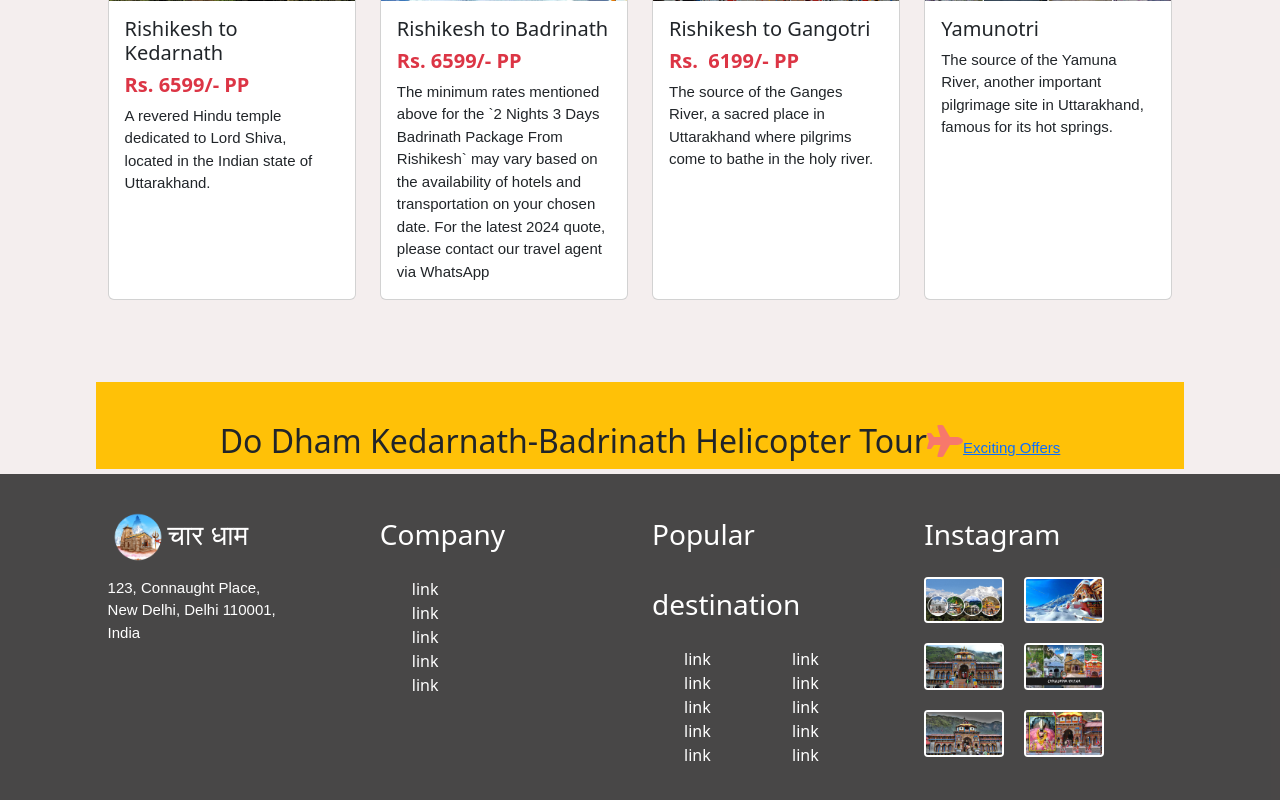
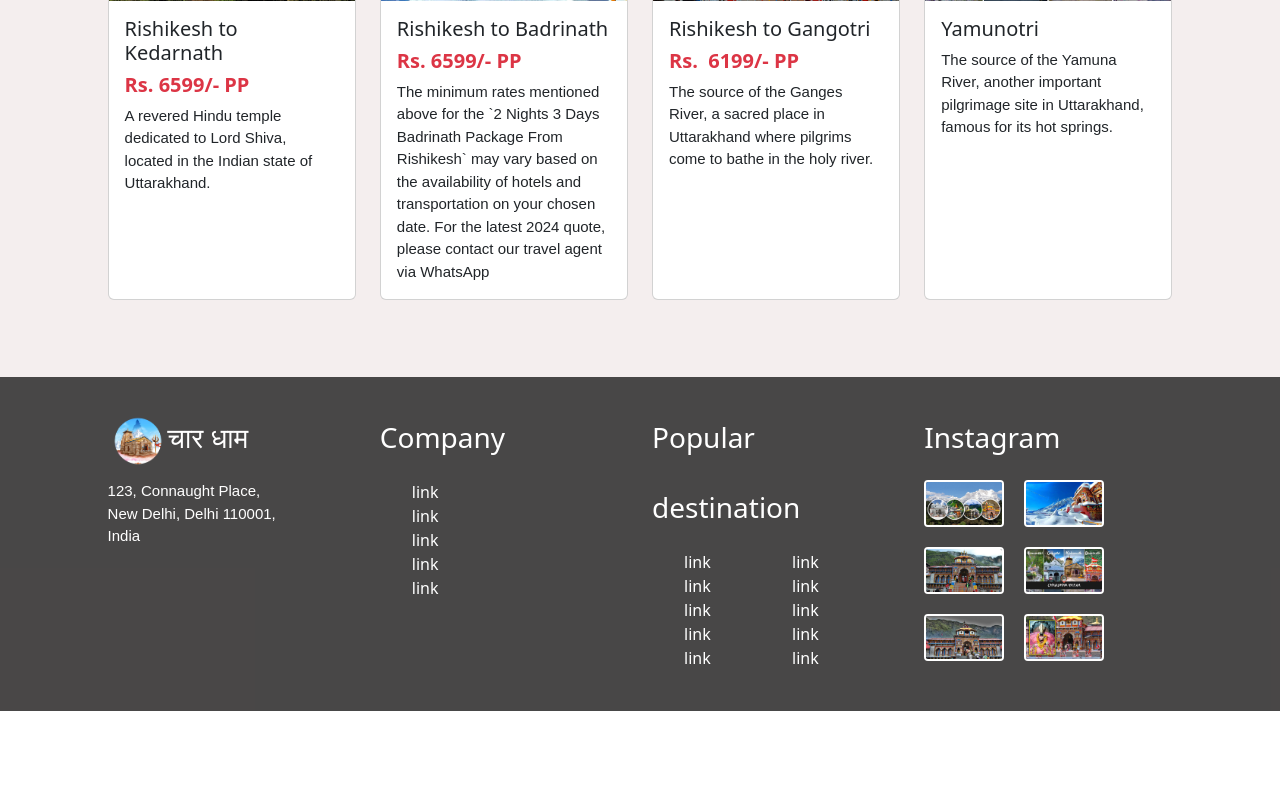
Before and after one commit to Ashokkumar2019/chardham, a React (Vite) app: page / in a window 1280 px wide. Shown: the part 2227-3027 px from the top of the page. After the commit the page ends 2938 px from the top, so only its background shows below. Built offline with nearby package versions, Linux system fonts and the light colour scheme.

Commit message:
Update Home.jsx

```diff
--- a/src/Home.jsx
+++ b/src/Home.jsx
@@ -38,9 +38,9 @@ export default function Home() {
     <div className="recenttrip py-5">
     <Lastvisit/>
     </div>
-    <div className="subscribeSection">
+{/*     <div className="subscribeSection">
     <Subscribe/>
-    </div>
+    </div> */}
     <div className="footersection">
       <Footers/>
     </div>
```
